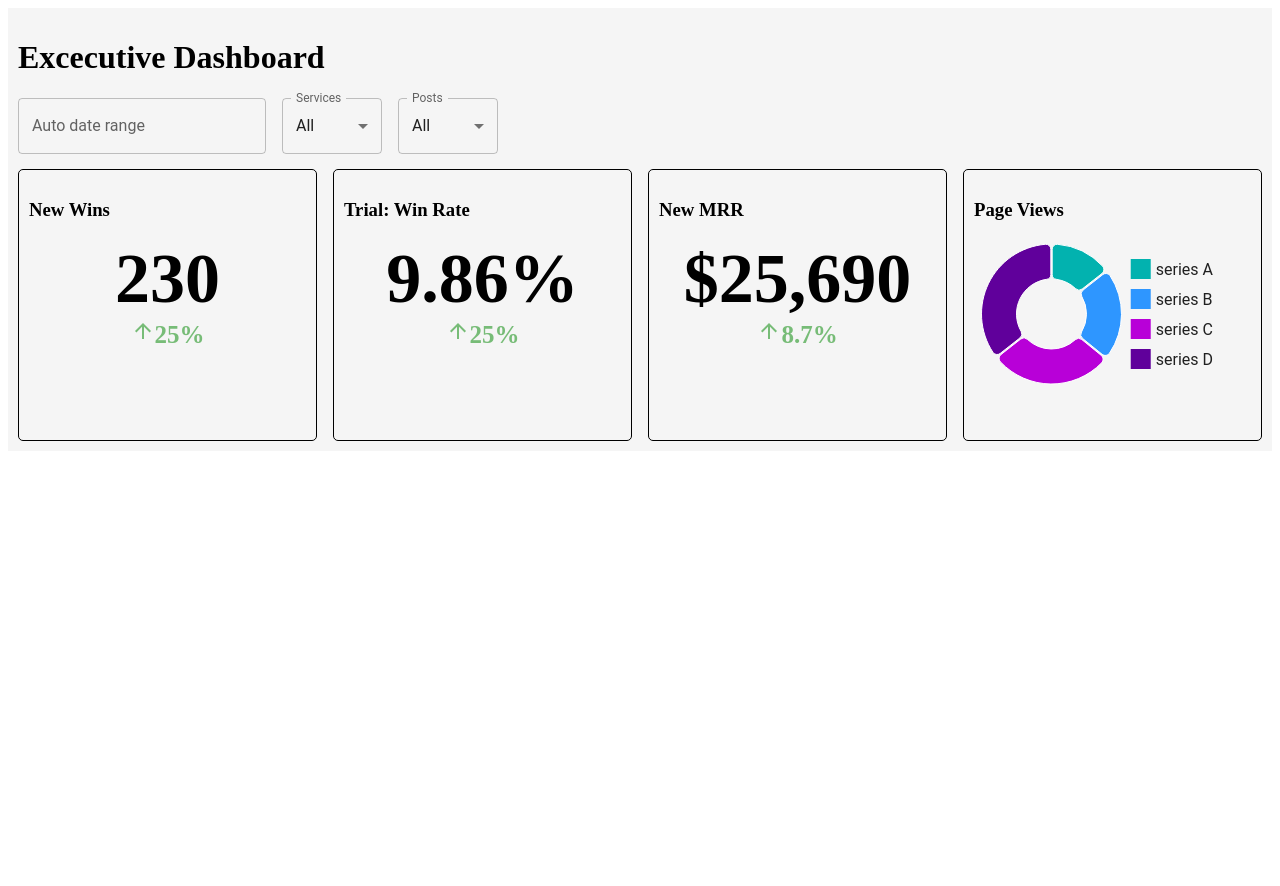
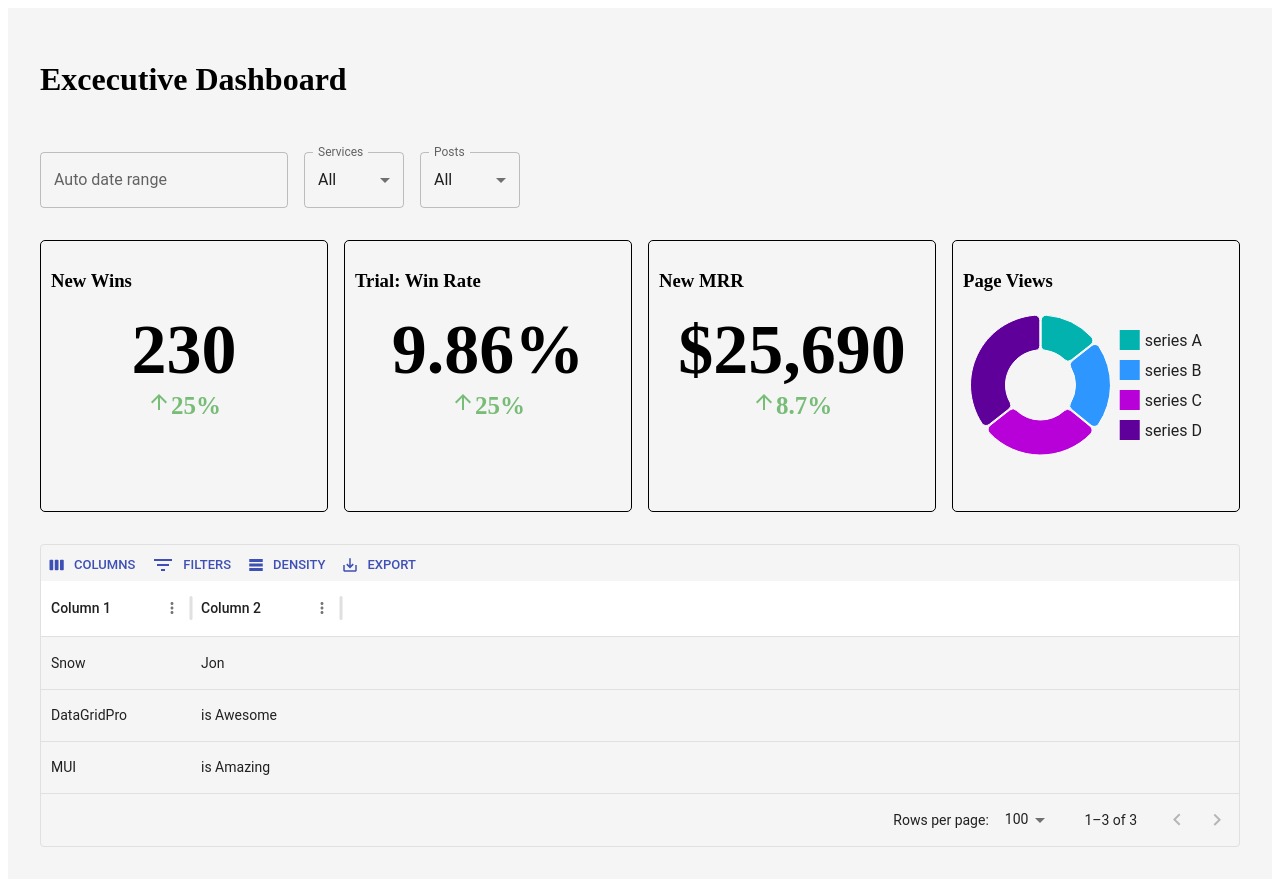
Before and after one commit to bando9/react-mui-integration, a React (Vite) app: page / in a window 1280 px wide. Before the commit the page ends 800 px from the top, so only its background shows below. Built offline with nearby package versions, Linux system fonts and the light colour scheme.

Commit message:
feat: Add table with DataGrid component from Material UI

```diff
--- a/package.json
+++ b/package.json
@@ -16,6 +16,7 @@
     "@mui/material": "^6.4.1",
     "@mui/styles": "^6.4.2",
     "@mui/x-charts": "^7.25.0",
+    "@mui/x-data-grid": "^7.25.0",
     "@mui/x-date-pickers": "^7.25.0",
     "dayjs": "^1.11.13",
     "react": "^18.3.1",
--- a/src/App.jsx
+++ b/src/App.jsx
@@ -3,6 +3,7 @@ import Header from './components/Header';
 import BoxNumber from './components/BoxNumber';
 import { Grid2 } from '@mui/material';
 import ChartPageView from './components/ChartPageView';
+import TableDemo from './components/TableDemo';
 
 const useStyles = makeStyles(() => ({
   root: {
@@ -10,12 +11,15 @@ const useStyles = makeStyles(() => ({
     fontFamily: '"Segoe UI Symbol"',
   },
   container: {
-    padding: '10px',
-    borderRadius: '10px',
+    padding: '2rem',
+    borderRadius: '2rem',
     display: 'flex',
     flexDirection: 'column',
+    gap: '2rem',
   }
 }))
+
+
 
 function App() {
   const classes = useStyles();
@@ -41,6 +45,10 @@ function App() {
             <BoxNumber title="Page Views" chart={<ChartPageView />} />
           </Grid2>
         </Grid2>
+
+        <TableDemo />
+
+
       </div>
     </div>
   )
--- a/src/components/BoxNumber.jsx
+++ b/src/components/BoxNumber.jsx
@@ -5,7 +5,7 @@ function BoxNumber(props) {
     const { title = 'Box Number', number, percent, chart } = props;
 
     return (
-        <div style={{ border: '1px solid #000', borderRadius: 5, height: 250, marginTop: '15px', padding: '10px' }}>
+        <div style={{ border: '1px solid #000', borderRadius: 5, height: 250, padding: '10px' }}>
             <h3>{title}</h3>
             {number && (
                 <div style={{fontSize:70, fontWeight:'bold',textAlign:'center', }}>
--- /dev/null
+++ b/src/components/TableDemo.jsx
@@ -0,0 +1,27 @@
+import { DataGrid, GridToolbar } from '@mui/x-data-grid';
+
+const columns = [
+    { field: 'col1', headerName: 'Column 1', width: 150 },
+    { field: 'col2', headerName: 'Column 2', width: 150 },
+
+  ];
+
+  const rows = [
+    { id: 1, col1: 'Snow', col2: 'Jon'},
+    { id: 2, col1: 'DataGridPro', col2: 'is Awesome'},
+    { id: 3, col1: 'MUI', col2: 'is Amazing'},
+  ];
+
+  function TableDemo(){
+    return (
+        <div>
+            <DataGrid
+                rows={rows}
+                columns={columns}
+                slots={{ toolbar: GridToolbar }}
+            />
+        </div>
+    )
+  }
+
+  export default TableDemo;
```
Also changed, not shown: 1 other file (tests, documents, lock files or other folders).
